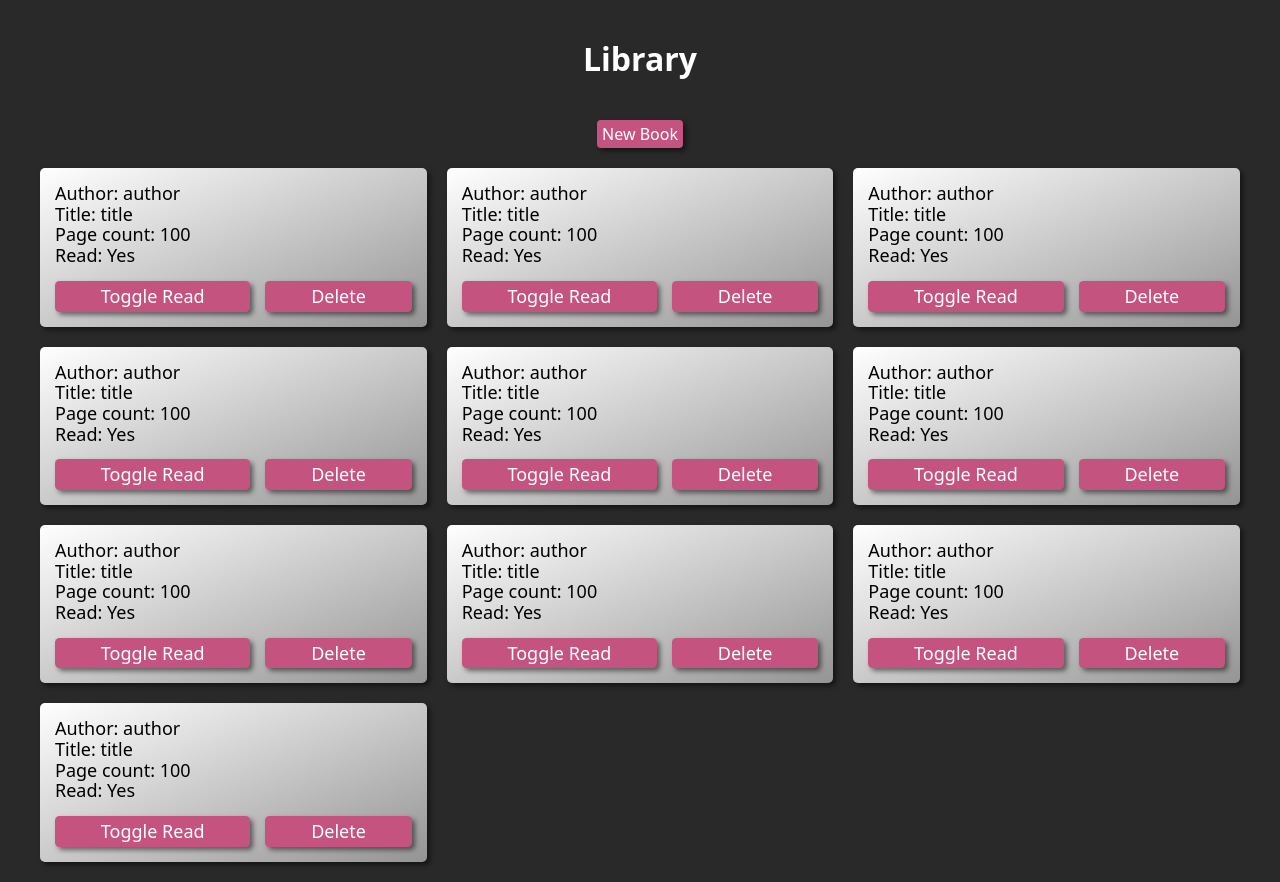
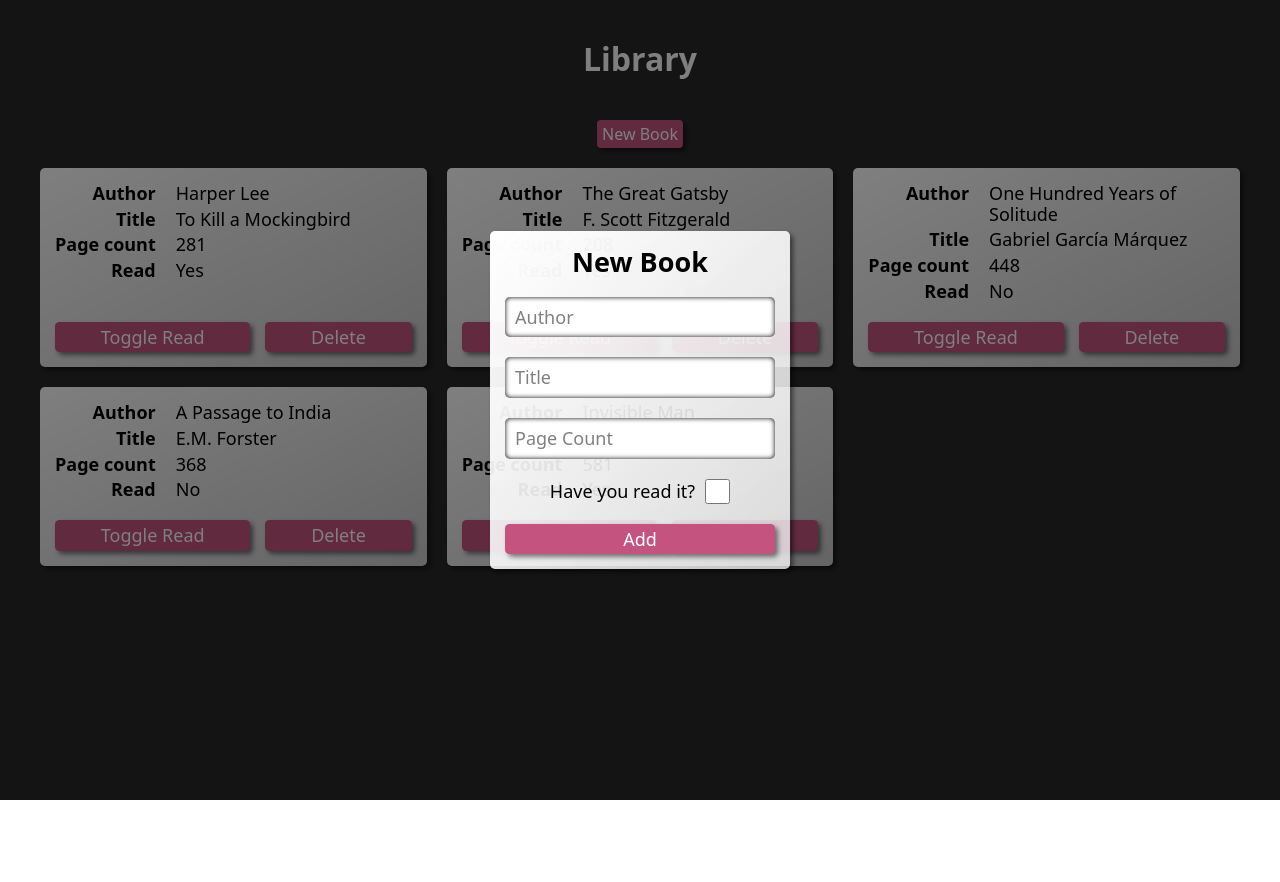
Before and after one commit to HecticKiwi/Library, a plain HTML site: page index.html in a window 1280 px wide. Both pictures are taken after a click on the button "New Book". After the commit the page ends 800 px from the top, so only its background shows below. Drawn offline with Linux system fonts and the light colour scheme.

Commit message:
Add modal and finish layout

```diff
--- a/index.html
+++ b/index.html
@@ -18,6 +18,21 @@
         <div class="books">
         </div>
     </main>
+    <div class="modal">
+        <div class="modal-content box">
+            <h2>New Book</h2>
+            <form>
+                <input type="text" name="author" placeholder="Author" class="author" required>
+                <input type="text" name="title" placeholder="Title" class="title" required>
+                <input type="number" name="pageCount" placeholder="Page Count" class="pageCount" required min="1">
+                <div>
+                    <label for="read">Have you read it?</label>
+                    <input type="checkbox" name="read" id="read" class="read">
+                </div>
+                <button type="submit" class="add button">Add</button>
+            </form>
+        </div>
+    </div>
 </body>
 
 </html>
--- a/main.js
+++ b/main.js
@@ -1,8 +1,10 @@
 let myLibrary = [];
 
-for (let i = 0; i < 10; i++) {
-    myLibrary.push(new Book("author", "title", 100, true));
-}
+myLibrary.push(new Book("Harper Lee", "To Kill a Mockingbird", 281, true));
+myLibrary.push(new Book("The Great Gatsby", "F. Scott Fitzgerald", 208, true));
+myLibrary.push(new Book("One Hundred Years of Solitude", "Gabriel García Márquez", 448, false));
+myLibrary.push(new Book("A Passage to India", "E.M. Forster", 368, false));
+myLibrary.push(new Book("Invisible Man", "Ralph Ellison", 581, true));
 
 displayLibrary();
 
@@ -13,36 +15,32 @@ function Book(author, title, pageCount, read) {
     this.read = read;
 }
 
-function addBookToLibrary() {
-
-}
-
 function displayLibrary() {
     let books = document.querySelector('.books');
     books.innerHTML = '';
-    for (let i = 0; i < myLibrary.length; i++) {
+
+    for (let book of myLibrary) {
         let bookDiv = document.createElement('div');
-        bookDiv.classList.add('book');
-        bookDiv.index = i;
+        bookDiv.classList.add('book', 'box');
 
         let information = document.createElement('div');
         information.classList.add('information');
 
-        let author = document.createElement('p');
-        author.innerHTML = `Author: ${myLibrary[i].author}`;
-        information.appendChild(author);
-
-        let title = document.createElement('p');
-        title.innerHTML = `Title: ${myLibrary[i].title}`;
-        information.appendChild(title);
-
-        let pageCount = document.createElement('p');
-        pageCount.innerHTML = `Page count: ${myLibrary[i].pageCount}`;
-        information.appendChild(pageCount);
-
-        let read = document.createElement('p');
-        read.innerHTML = `Read: ${myLibrary[i].read? 'Yes': 'No'}`;
-        information.appendChild(read);
+        for (let property in book) {
+            let label = document.createElement('h4');
+            label.innerHTML =
+                property === 'author'? 'Author':
+                property === 'title'? 'Title':
+                property === 'pageCount'? 'Page count':
+                'Read';
+            information.appendChild(label);
+            let value = document.createElement('p');
+            value.innerHTML =
+                book[property] === true? 'Yes':
+                book[property] === false? 'No':
+                book[property];
+            information.appendChild(value);
+        }
 
         bookDiv.appendChild(information);
 
@@ -50,8 +48,8 @@ function displayLibrary() {
         readButton.classList.add('button');
         readButton.innerHTML = 'Toggle Read';
         readButton.addEventListener('click', () => {
-            myLibrary[bookDiv.index].read = !myLibrary[bookDiv.index].read;
-            read.innerHTML = `Read: ${myLibrary[i].read? 'Yes': 'No'}`;
+            book.read = !book.read;
+            information.lastChild.innerHTML = book.read? 'Yes': 'No';
         })
         bookDiv.appendChild(readButton);
 
@@ -66,3 +64,29 @@ function displayLibrary() {
         books.appendChild(bookDiv);
     }
 }
+
+let modal = document.querySelector('.modal');
+
+let newBook = document.querySelector('.new-book');
+newBook.addEventListener('click', () => {
+    modal.style.display = "flex";
+    document.querySelectorAll('form > input').forEach((input) => input.value = '')
+})
+
+window.onclick = function (e) {
+    if (e.target === modal) {
+        modal.style.display = "none";
+    }
+}
+
+document.querySelector('form').addEventListener('submit', (e) => {
+    e.preventDefault();
+    let author = document.querySelector('.author').value;
+    let title = document.querySelector('.title').value;
+    let pageCount = document.querySelector('.pageCount').value;
+    let read = document.querySelector('.read').checked;
+
+    myLibrary.push(new Book(author, title, pageCount, read));
+    displayLibrary();
+    modal.style.display = "none";
+})
--- a/style.css
+++ b/style.css
@@ -7,11 +7,20 @@
     padding: 0;
     box-sizing: border-box;
     font-family: system-ui, -apple-system, BlinkMacSystemFont, 'Segoe UI', Roboto, Oxygen, Ubuntu, Cantarell, 'Open Sans', 'Helvetica Neue', sans-serif;
+    color: black;
+}
+
+h1 {
     color: white;
 }
 
-p {
-    color: black;
+h2 {
+    margin-bottom: 20px;
+    text-align: center;
+}
+
+h4 {
+    text-align: end;
 }
 
 main {
@@ -42,25 +51,87 @@ main {
 
 .books {
     width: min(100%, 1200px);
-    /* border: 2px solid red; */
     display: grid;
     grid-template-columns: repeat(auto-fill, minmax(300px, 1fr));
     gap: 20px;
 }
 
 .book {
+    display: grid;
+    grid-template-columns: fit-content fit-content;
+    grid-template-rows: auto min-content;
+    gap: 15px;
+}
+
+.book .information {
+    grid-column: 1 / 3;
+    display: grid;
+    grid-template-columns: max-content auto;
+    grid-template-rows: repeat(3, min-content) auto min-content;
+    grid-gap: 5px 20px;
+}
+
+.modal {
+    display: none;
+    position: fixed;
+    left: 0;
+    top: 0;
+    width: 100vw;
+    height: 100vh;
+    background-color: rgba(0, 0, 0, 0.5);
+    padding: 20px;
+    justify-content: center;
+    align-items: center;
+}
+
+.modal-content {
+    position: relative;
+    background-color: white;
+    padding: 20px;
+    margin: auto;
+    width: min(300px, 100%);
+}
+
+.box {
     padding: 15px;
     font-size: 18px;
     border-radius: 5px;
     background: linear-gradient(to right bottom,
         rgba(255, 255, 255, 1),
-        rgba(255, 255, 255, 0.5));
+        rgba(255, 255, 255, 0.75));
     box-shadow: 3px 3px 5px rgba(0, 0, 0, 0.5);
-    display: grid;
-    grid-template-columns: fit-content fit-content;
-    gap: 15px;
 }
 
-.book .information {
-    grid-column: 1 / 3;
+form {
+    display: flex;
+    flex-direction: column;
+    gap: 20px;
 }
+
+form div {
+    margin: auto;
+    display: flex;
+    align-items: center;
+    gap: 10px;
+}
+
+input:not([type='checkbox']) {
+    background: white;
+
+    padding: 10px;
+    border-radius: 5px;
+    width: 100%;
+    border: none;
+    -moz-box-shadow:    inset 0 0 5px #000000;
+    -webkit-box-shadow: inset 0 0 5px #000000;
+    box-shadow:         inset 0 0 5px #000000;
+}
+
+input:not([type='checkbox'])::placeholder {
+    color: gray;
+}
+
+input[type='checkbox'] {
+    width: 25px;
+    height: 25px;
+}
```
